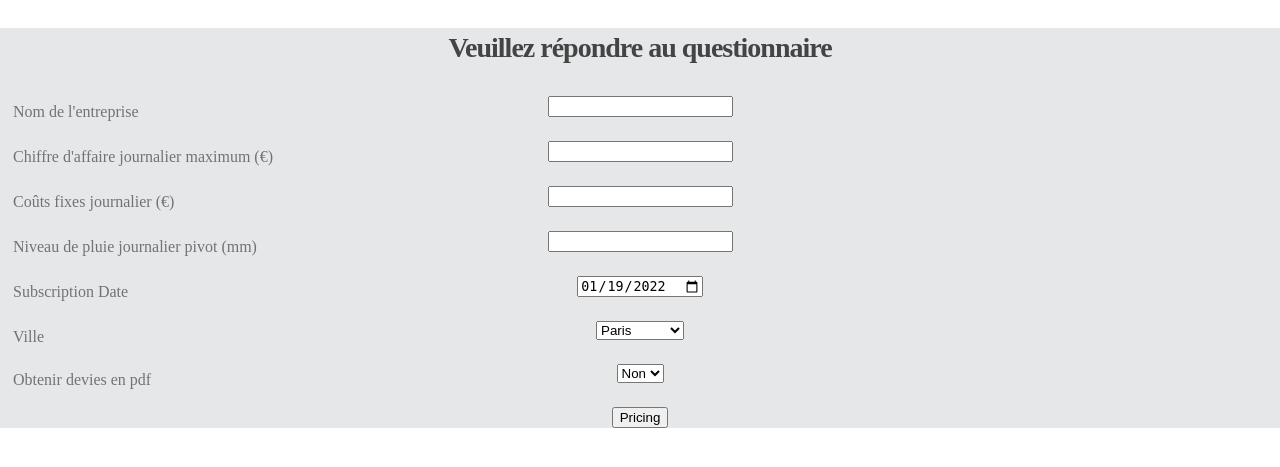
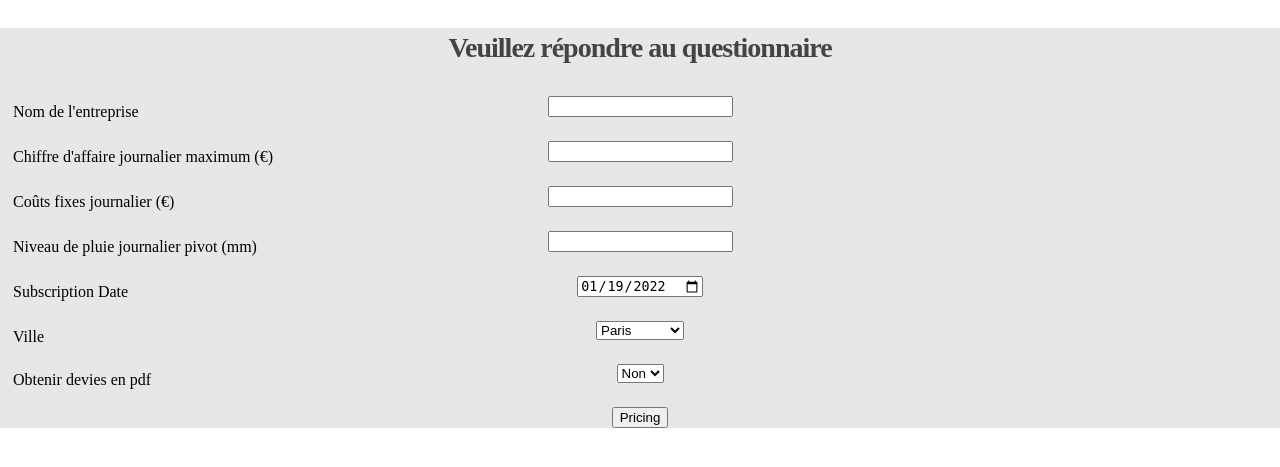
Before and after one commit to oualid-ben/Azurance_V1, a Django app: page /quotation/ in a window 1280 px wide. Shown: the part 98-565 px from the top of the page. Run offline with Django 3.2, Linux system fonts and the light colour scheme.

Commit message:
Update styleQuotationForm.css

```diff
--- a/Azurance/static/Azurance/css/styleQuotationForm.css
+++ b/Azurance/static/Azurance/css/styleQuotationForm.css
@@ -9,7 +9,7 @@
   left: 0;
   padding: 7px 0 0 13px;
   transition: all 200ms;
-  opacity: 0.5;
+  opacity: 1;
 }
 
 /*
```
